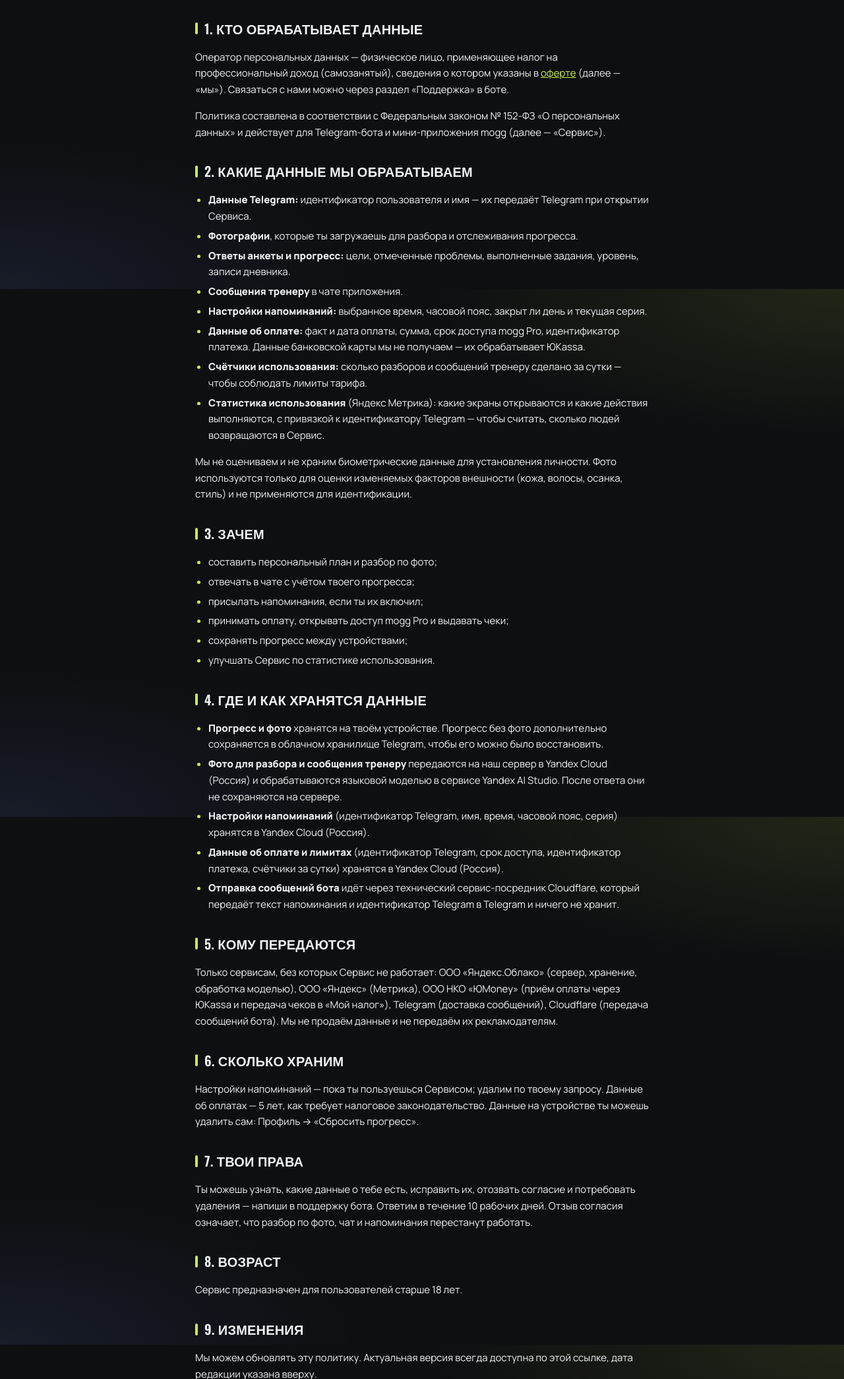
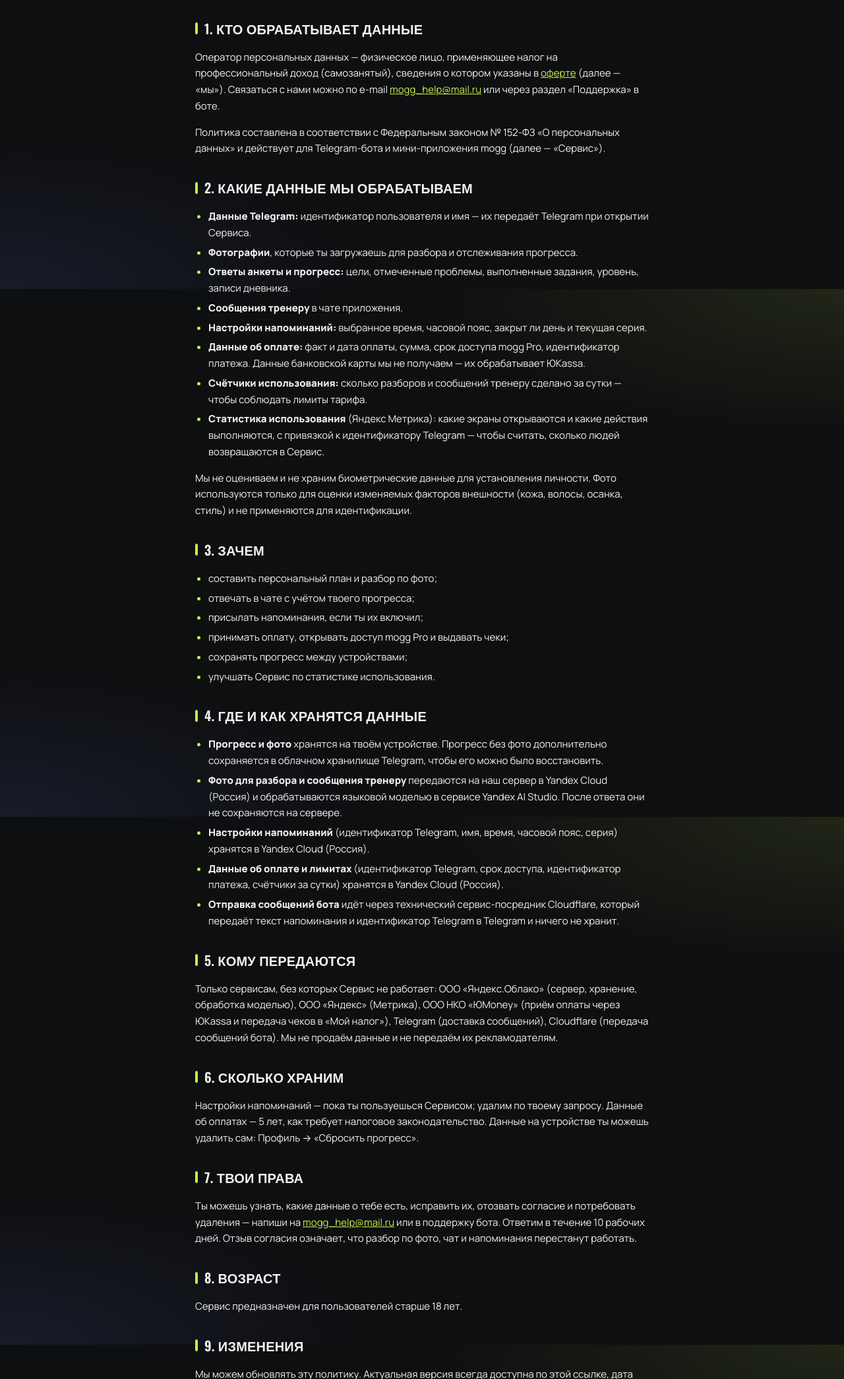
Before and after one commit to maxxx373/moggbot, a plain HTML site: page privacy.html in a window 1280 px wide. Shown: the part 362-2452 px from the top of the page at 66% size. Drawn offline with nearby package versions, Linux system fonts and the light colour scheme.

Commit message:
?????????: privacy.html

```diff
--- a/privacy.html
+++ b/privacy.html
@@ -47,7 +47,7 @@
 <div class="card">Коротко: мы берём минимум данных, нужных для работы тренера. Фото хранятся на твоём телефоне, а на сервер уходят только для разбора и там не сохраняются. Данные не продаём и не передаём для рекламы.</div>
 
 <h2>1. Кто обрабатывает данные</h2>
-<p>Оператор персональных данных — физическое лицо, применяющее налог на профессиональный доход (самозанятый), сведения о котором указаны в <a href="offer.html">оферте</a> (далее — «мы»). Связаться с нами можно через раздел «Поддержка» в боте.</p>
+<p>Оператор персональных данных — физическое лицо, применяющее налог на профессиональный доход (самозанятый), сведения о котором указаны в <a href="offer.html">оферте</a> (далее — «мы»). Связаться с нами можно по e-mail <a href="mailto:mogg_help@mail.ru">mogg_help@mail.ru</a> или через раздел «Поддержка» в боте.</p>
 <p>Политика составлена в соответствии с Федеральным законом № 152-ФЗ «О персональных данных» и действует для Telegram-бота и мини-приложения mogg (далее — «Сервис»).</p>
 
 <h2>2. Какие данные мы обрабатываем</h2>
@@ -89,7 +89,7 @@
 <p>Настройки напоминаний — пока ты пользуешься Сервисом; удалим по твоему запросу. Данные об оплатах — 5 лет, как требует налоговое законодательство. Данные на устройстве ты можешь удалить сам: Профиль → «Сбросить прогресс».</p>
 
 <h2>7. Твои права</h2>
-<p>Ты можешь узнать, какие данные о тебе есть, исправить их, отозвать согласие и потребовать удаления — напиши в поддержку бота. Ответим в течение 10 рабочих дней. Отзыв согласия означает, что разбор по фото, чат и напоминания перестанут работать.</p>
+<p>Ты можешь узнать, какие данные о тебе есть, исправить их, отозвать согласие и потребовать удаления — напиши на <a href="mailto:mogg_help@mail.ru">mogg_help@mail.ru</a> или в поддержку бота. Ответим в течение 10 рабочих дней. Отзыв согласия означает, что разбор по фото, чат и напоминания перестанут работать.</p>
 
 <h2>8. Возраст</h2>
 <p>Сервис предназначен для пользователей старше 18 лет.</p>
```
